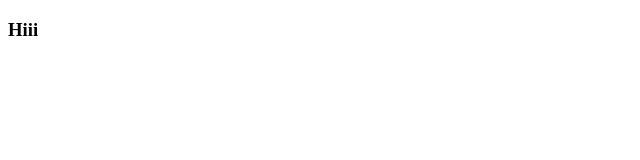
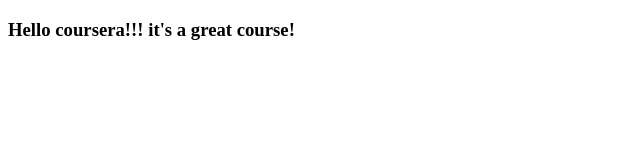
Before and after one commit to SaranyaPS98/coursera-test, a plain HTML site: page site/index.html in a window 1280 px wide. Shown: the whole page, without its empty margins (0-640 px from the left). Drawn offline with Linux system fonts and the light colour scheme.

Commit message:
small addition to our page

```diff
--- a/site/index.html
+++ b/site/index.html
@@ -4,6 +4,6 @@
 	<title>Hello coursera</title>
 </head>
 <body>
-		<h3>Hiii</h3>
+		<h3>Hello coursera!!! it's a great course!</h3>
 </body>
 </html>
```
